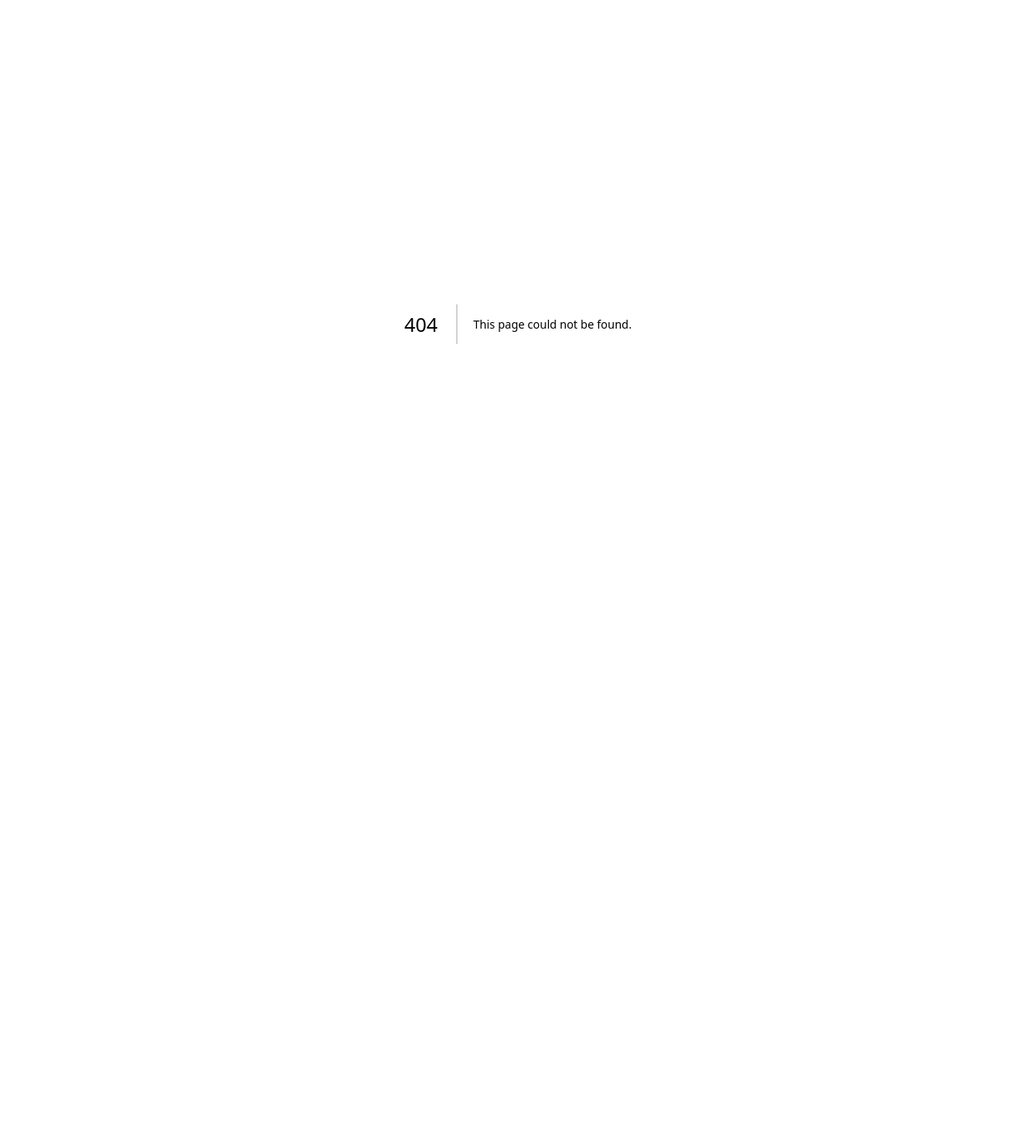
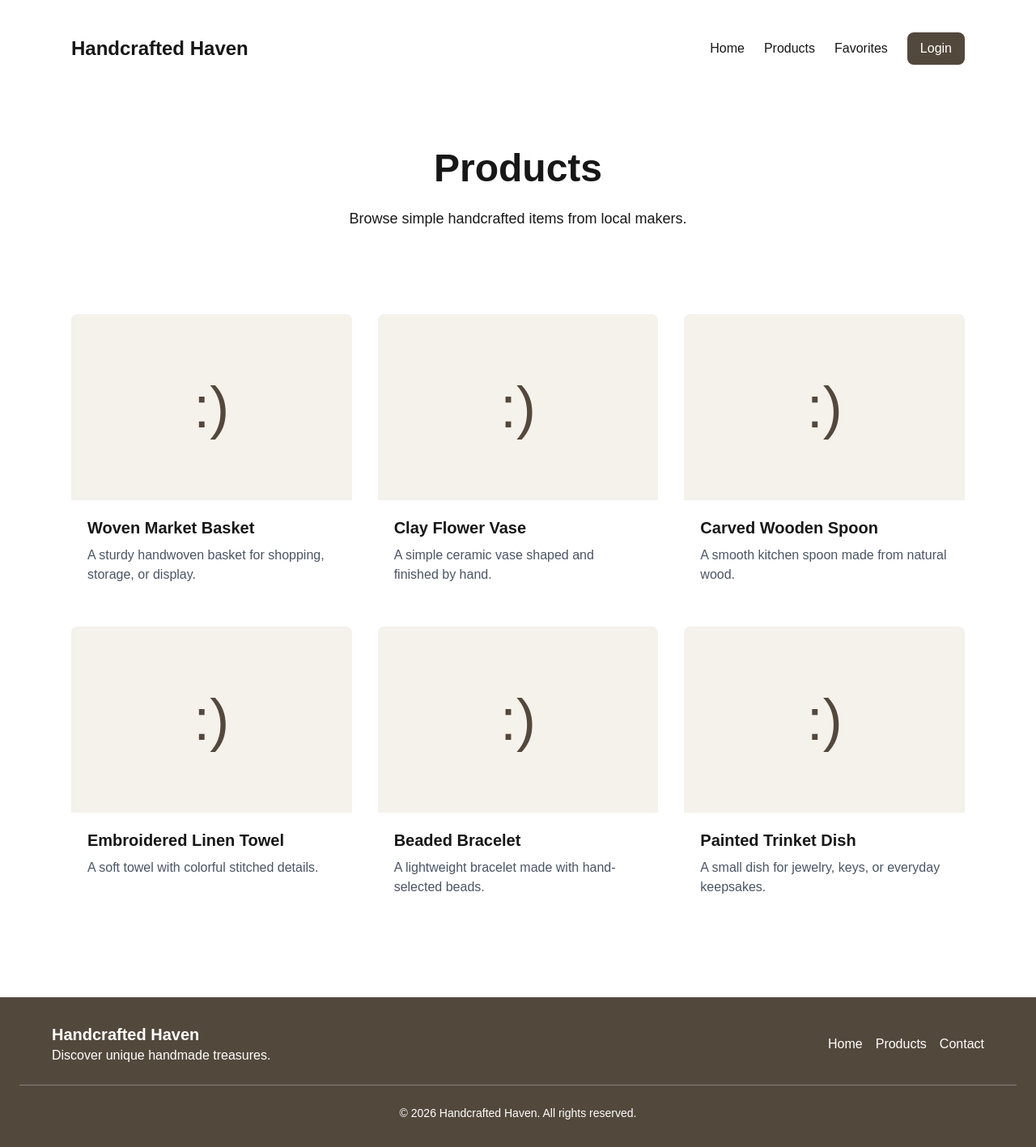
Before and after one commit to DMHacker123/handcrafted-haven, a Next.js app: page /products in a window 1280 px wide. Before the commit this address had no page. Shown: the whole page at 81% size. Before the commit the page ends 800 px from the top, so only its background shows below. Built offline with nearby package versions, Linux system fonts and the light colour scheme.

Commit message:
products page added and pinned header and footer

```diff
--- a/src/app/page.tsx
+++ b/src/app/page.tsx
@@ -1,22 +1,12 @@
 import Image from 'next/image';
+import Header from '@/src/components/header'
+import Footer from '@/src/components/footer'
 
 export default function Home() {
   return (
     <main className="min-h-screen">
       {/* Header */}
-      <header className="max-w-6xl mx-auto flex flex-col md:flex-row justify-between items-center py-10">
-        <h1 className="text-2xl font-bold text-center md:text-left">Handcrafted Haven</h1>
-          <nav className= "flex items-center space-x-6">
-            <a href="#">Home</a>
-            <a href="#">Products</a>
-            <a href="favorites">Favorites</a>
-
-            {/* Tailwind button color to be resolved */}
-            <button className="px-4 py-2 rounded-lg bg-[#53483c] text-white">
-              Login
-            </button>
-          </nav>
-        </header>
+      <Header/>
 
         {/* Hero Section */}
         <section className="text-center py-20 px-20">
@@ -49,34 +39,7 @@ export default function Home() {
           </div>
         </section>
         {/* Footer */}
-        <footer className="bg-[#53483c] text-white py-8 px-6 mt-16">
-
-          <div className="max-w-6xl mx-auto flex flex-col md:flex-row justify-between items-center gap-6">
-
-            <div className="text-center md:text-left">
-              <h4 className="text-xl font-bold">
-                Handcrafted Haven
-              </h4>
-
-              <p>
-                Discover unique handmade treasures.
-              </p>
-            </div>
-
-            <div className="flex gap-4">
-              <a href="#">Home</a>
-              <a href="#">Products</a>
-              <a href="#">Contact</a>
-            </div>
-          </div>
-
-          <div className="border-t border-white/30 mt-6 pt-6 text-center text-sm">
-            <p>
-              &copy; {new Date().getFullYear()} Handcrafted Haven. All rights reserved.
-            </p>
-          </div>
-
-        </footer>
+        <Footer/>
     </main>
   );
 }
--- /dev/null
+++ b/src/app/products/page.tsx
@@ -0,0 +1,70 @@
+import Footer from "@/src/components/footer";
+import Header from "@/src/components/header";
+
+const products = [
+  {
+    id: 1,
+    name: "Woven Market Basket",
+    description: "A sturdy handwoven basket for shopping, storage, or display.",
+  },
+  {
+    id: 2,
+    name: "Clay Flower Vase",
+    description: "A simple ceramic vase shaped and finished by hand.",
+  },
+  {
+    id: 3,
+    name: "Carved Wooden Spoon",
+    description: "A smooth kitchen spoon made from natural wood.",
+  },
+  {
+    id: 4,
+    name: "Embroidered Linen Towel",
+    description: "A soft towel with colorful stitched details.",
+  },
+  {
+    id: 5,
+    name: "Beaded Bracelet",
+    description: "A lightweight bracelet made with hand-selected beads.",
+  },
+  {
+    id: 6,
+    name: "Painted Trinket Dish",
+    description: "A small dish for jewelry, keys, or everyday keepsakes.",
+  },
+];
+
+export default function ProductsPage() {
+  return (
+    <main className="min-h-screen">
+      <Header />
+
+      <section className="text-center py-16 px-6">
+        <h2 className="text-5xl font-bold mb-6">Products</h2>
+        <p className="text-lg max-w-4xl mx-auto">
+          Browse simple handcrafted items from local makers.
+        </p>
+      </section>
+
+      <section className="grid grid-cols-1 md:grid-cols-3 py-10 px-6 gap-8 max-w-6xl mx-auto">
+        {products.map((product) => (
+          <article
+            key={product.id}
+            className="rounded-lg overflow-hidden"
+          >
+            <div className="h-[230px] bg-[#f5f1eb] flex items-center justify-center text-7xl text-[#53483c]">
+              :)
+            </div>
+
+            <div className="p-5">
+              <h3 className="text-xl font-semibold mb-2">{product.name}</h3>
+              <p className="text-gray-600">{product.description}</p>
+            </div>
+          </article>
+        ))}
+      </section>
+
+      <Footer />
+    </main>
+  );
+}
--- /dev/null
+++ b/src/components/footer.tsx
@@ -0,0 +1,27 @@
+import Link from "next/link";
+
+export default function Footer() {
+  return (
+    <footer className="bg-[#53483c] text-white py-8 px-6 mt-16">
+      <div className="max-w-6xl mx-auto flex flex-col md:flex-row justify-between items-center gap-6">
+        <div className="text-center md:text-left">
+          <h4 className="text-xl font-bold">Handcrafted Haven</h4>
+          <p>Discover unique handmade treasures.</p>
+        </div>
+
+        <div className="flex gap-4">
+          <Link href="/">Home</Link>
+          <Link href="/products">Products</Link>
+          <a href="#">Contact</a>
+        </div>
+      </div>
+
+      <div className="border-t border-white/30 mt-6 pt-6 text-center text-sm">
+        <p>
+          &copy; {new Date().getFullYear()} Handcrafted Haven. All rights
+          reserved.
+        </p>
+      </div>
+    </footer>
+  );
+}
--- /dev/null
+++ b/src/components/header.tsx
@@ -0,0 +1,23 @@
+import Link from "next/link";
+
+export default function Header() {
+  return (
+    <header className="max-w-6xl mx-auto flex flex-col md:flex-row justify-between items-center py-10 px-6">
+          <Link href='/'>
+              <h1 className="text-2xl font-bold text-center md:text-left">
+                Handcrafted Haven
+              </h1>
+            </Link>
+
+      <nav className="flex items-center space-x-6">
+        <Link href="/">Home</Link>
+        <Link href="/products">Products</Link>
+        <Link href="/favorites">Favorites</Link>
+
+        <button className="px-4 py-2 rounded-lg bg-[#53483c] text-white">
+          Login
+        </button>
+      </nav>
+    </header>
+  );
+}
```
